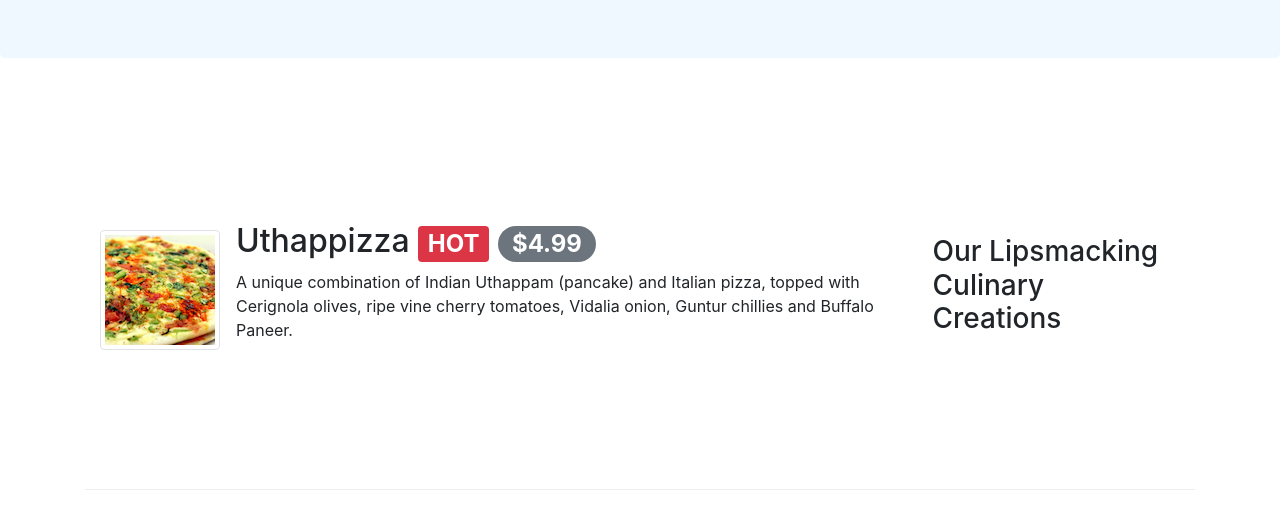
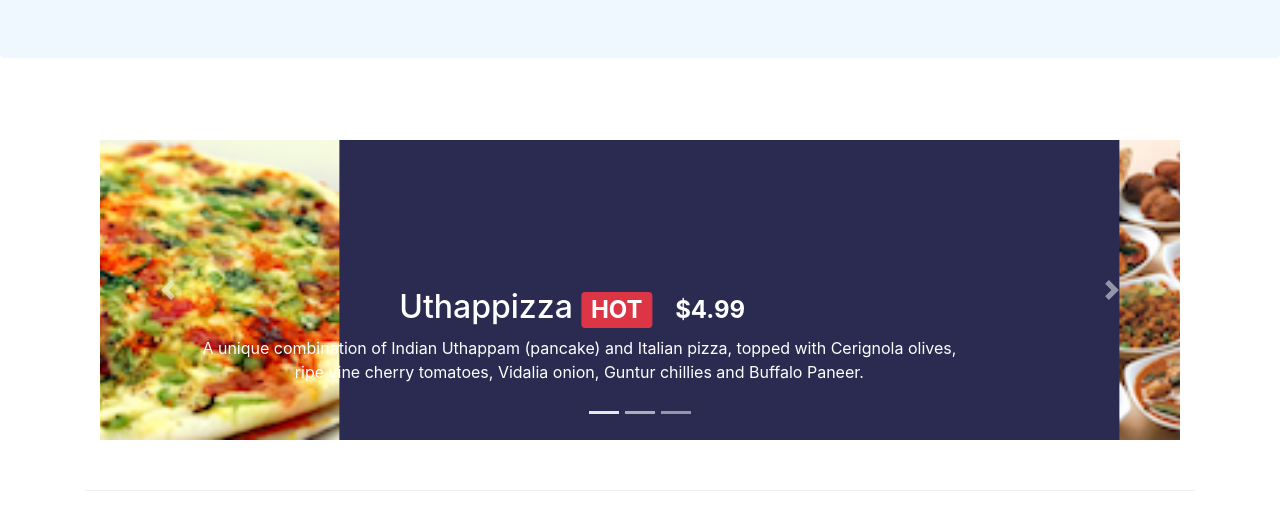
Before and after one commit to anshuman725/Restaurant-Site, a website: page index.html in a window 1280 px wide. Shown: the part 276-800 px from the top of the page. Drawn offline with nearby package versions, Linux system fonts and the light colour scheme.

Commit message:
Adding carousel to index page

```diff
--- a/css/index.css
+++ b/css/index.css
@@ -47,3 +47,18 @@ body{
     cursor:pointer;
     text-decoration:none ;
 }
+.carousel{
+    background-color: #2B2B52;
+
+}
+.carousel-item{
+    height: 300px;
+
+}
+.carousel-item img{
+    position: absolute;
+    top:0;
+    left:0;
+    min-height: 300px;
+
+}
--- a/index.html
+++ b/index.html
@@ -101,6 +101,55 @@
     </header>
 
     <div class="container">
+
+<div class="row row-content">
+        <div class="col">
+            <div id="mycarousel" class="carousel slide" data-ride="carousel">
+                <div class="carousel-inner" role="listbox">
+                    <div class="carousel-item active">
+                        <img class="d-block img-fluid"
+                            src="img/uthappizza.png" alt="Uthappizza">
+                        <div class="carousel-caption">
+                            <h2>Uthappizza <span class="badge badge-danger">HOT</span> <span class="badge badge-pill badge-default">$4.99</span></h2>
+                            <p class="d-none d-sm-block">A unique combination of Indian Uthappam (pancake) and Italian pizza, topped with Cerignola olives, ripe vine cherry tomatoes, Vidalia onion, Guntur chillies and Buffalo Paneer.</p>
+
+                        </div>
+                    </div>
+                    <div class="carousel-item">
+                        <img class="d-block img-fluid"
+                            src="img/buffet.png" alt="buffet">
+                        <div class="carousel-caption">
+                            <h2>Weekend Grand Buffet  <span class="badge badge-danger">NEW</span></h2>
+                            <p class="d-none d-sm-block">Featuring mouthwatering combinations with a choice of five different salads, six enticing appetizers, six main entrees and five choicest desserts. Free flowing bubbly and soft drinks. All for just $19.99 per person </p>
+
+                        </div>
+
+                    </div>
+                    <div class="carousel-item">
+                        <img class="d-block img-fluid"
+                        src="img/alberto.png" alt="buffet">
+                        <div class="carousel-caption ">
+                        <h2>Alberto Somayya</h2>
+                        <h4>Executive Chef</h4>
+                        <p class="d-none d-sm-block">Award winning three-star Michelin chef with wide International experience having worked closely with whos-who in the culinary world, he specializes in creating mouthwatering Indo-Italian fusion experiences. </p>
+                    </div>
+                    </div>
+                </div>
+                <ol class="carousel-indicators">
+                    <li data-target="#mycarousel" data-slide-to="0" class="active"></li>
+                    <li data-target="#mycarousel" data-slide-to="1"></li>
+                    <li data-target="#mycarousel" data-slide-to="2"></li>
+                </ol>
+            </div>
+            <a class="carousel-control-prev" href="#mycarousel" role="button" data-slide="prev">
+                <span class="carousel-control-prev-icon"></span>
+            </a>
+            <a class="carousel-control-next" href="#mycarousel" role="button" data-slide="next">
+                <span class="carousel-control-next-icon"></span>
+            </a>
+         </div>
+    </div>
+
         <div class="row row-content align-items-center">
             <div class="col 12 col-sm-4 col-md-3 order-sm-last">
                 <h3>Our Lipsmacking Culinary Creations</h3>
--- a/package.json
+++ b/package.json
@@ -18,6 +18,6 @@
     "bootstrap-social": "^5.1.1",
     "font-awesome": "^4.7.0",
     "jquery": "^3.5.1",
-    "popper.js": "^1.16.1"
+    "popper.js": "^1.14.3"
   }
 }
```
Also changed, not shown: aboutus.html (+4 -4 lines), contactus.html (+1 -1 lines), css/contactus.css (line endings or trailing spaces), 1 other file.
